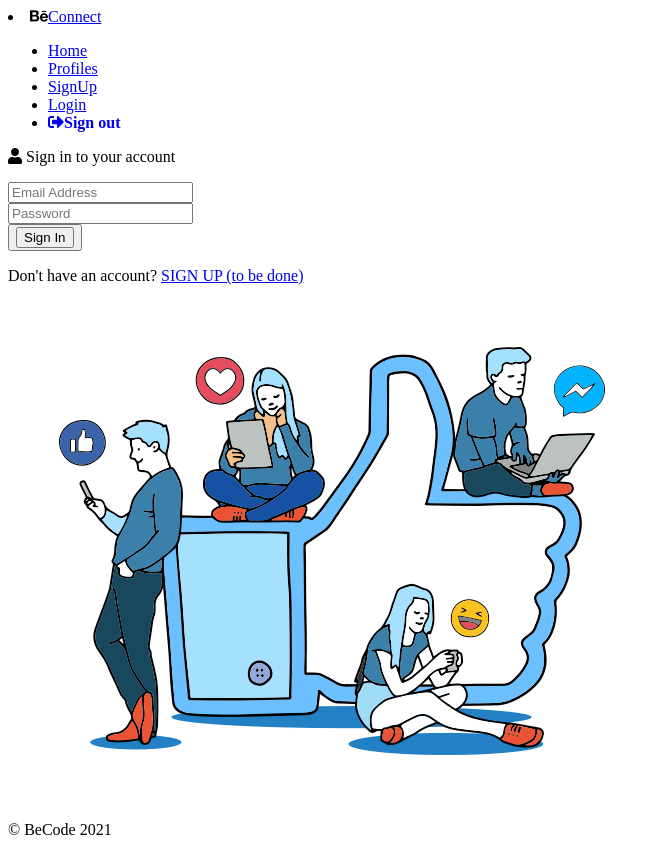
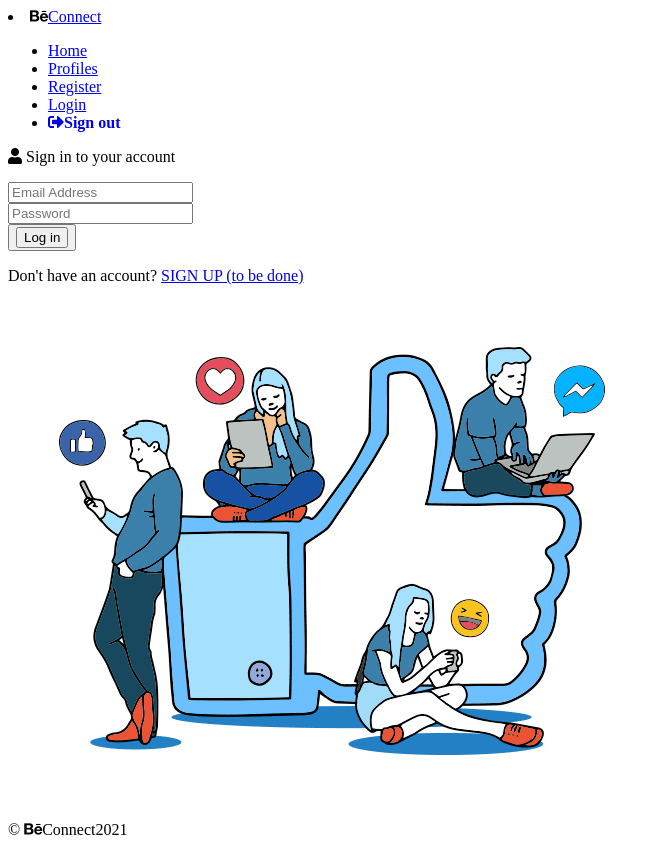
Before and after one commit to chadriae/php-mvc-Ismi, a PHP site: page /View/login.php in a window 1280 px wide. Shown: the whole page, without its empty margins (0-660 px from the left). Run offline with PHP 8.4, Linux system fonts and the light colour scheme; a stand-in replaces the project's code that opens the database connection; some libraries are stand-ins or nearby versions.

Commit message:
Making login form and styling

```diff
--- a/View/dashboard.php
+++ b/View/dashboard.php
@@ -44,8 +44,6 @@
             <input type="submit" name="submit" value="Submit">
             <input type="reset" name="reset" value="Reset" />
         </form>
-
-
     </div>
 </section>
 <?php require 'includes/footer.php' ?>
--- a/View/includes/footer.php
+++ b/View/includes/footer.php
@@ -1,7 +1,7 @@
     <footer>
         <div class="container2">
             <p class="ismi">
-                &copy; BeCode <?php echo date('Y') ?>
+                &copy; <i class="fab fa-behance">Connect</i><?php echo date('Y') ?>
             </p>
         </div>
 
--- a/View/includes/header.php
+++ b/View/includes/header.php
@@ -21,10 +21,10 @@
                     <ul class=nav-list>
                         <li><a class="ismi" href="index.php">Home</a></li>
                         <li><a class="ismi" href="index.php?page=info">Profiles</a></li>
-                        <li><a class="ismi" href="index.php?page=register">SignUp </a></li>
+                        <li><a class="ismi" href="index.php?page=register">Register </a></li>
                         <li><a class="ismi" href="index.php?page=login">Login</a></li>
                         <div id="myDIV">
-                            <li><a href="index.php"><i class="fas fa-sign-out-alt" aria-hidden="true">Sign out</i></a>
+                            <li><a class="ismi" href="index.php"><i class="fas fa-sign-out-alt" aria-hidden="true">Sign out</i></a>
                             </li>
                         </div>
 
--- a/View/login.php
+++ b/View/login.php
@@ -8,12 +8,12 @@
     <form action="">
         <input  class="log" type="email"  placeholder="Email Address" name="email" required="" value=""><br>
         <input  class="log" type="password" class="login" placeholder="Password" name="password" required="" value=""><br>
-        <button type="button"><input type="submit" class="btn btn-primary" value="Sign In"></button>
+        <button type="button"><input type="submit" class="btn btn-primary" value="Log in"></button>
     </form>
     <p>Don't have an account? <a href="index.php?page=register">SIGN UP (to be done)</a></p>
 </div>
 <div class="image">
-    <img class="photo" src="./assets/img/login.png" alt="Girl in a jacket">
+    <img class="photo" src="./assets/img/login.png"  alt="Girl in a jacket">
 </div>
 </div>
 
--- a/View/register.php
+++ b/View/register.php
@@ -1,7 +1,7 @@
 <?php require 'includes/header.php'?>
 
 
-<div class="box">
+<div class="register">
     <p><i class="fas fa-user"></i> Create your Beconnect Account here </p>
     <form action="">
         <input type="text" placeholder="Name" name="name" minlength="2" required="" value=""><br>
```
Also changed, not shown: style.css (+4 -4 lines), style2.css (+7 -0 lines).
